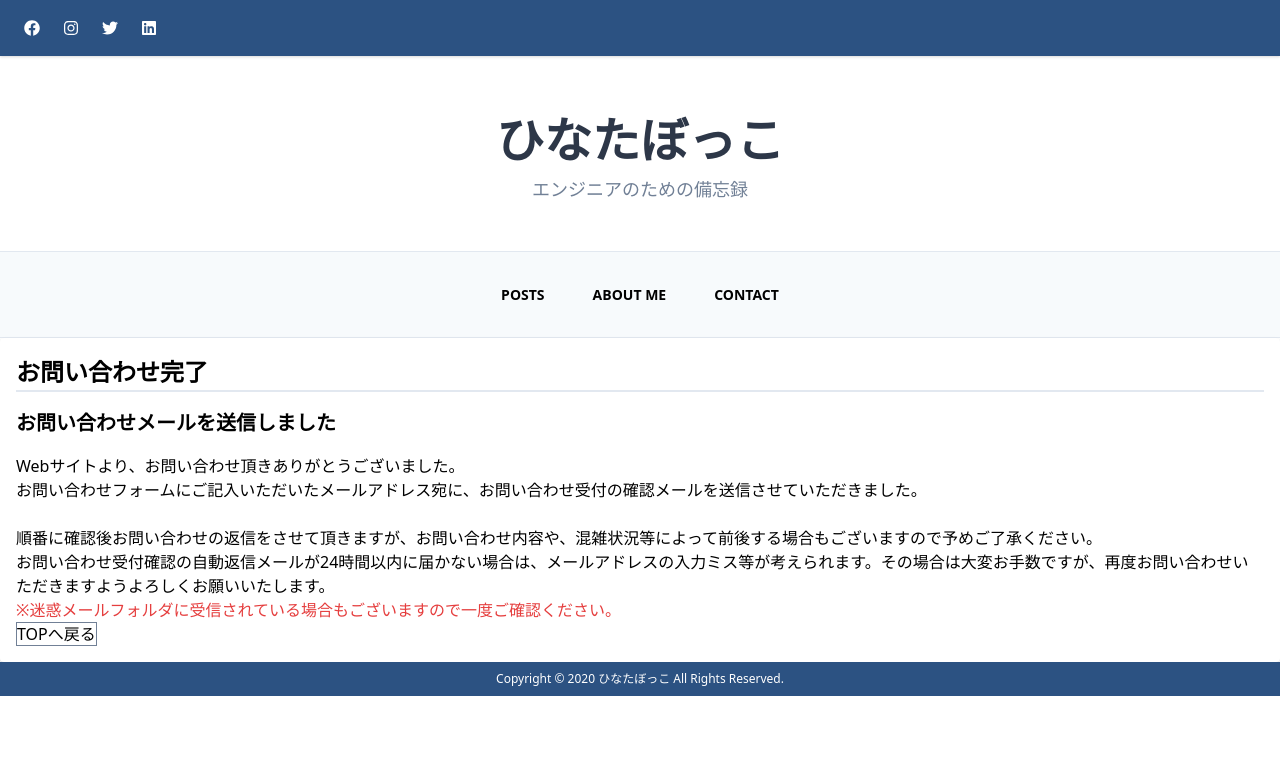
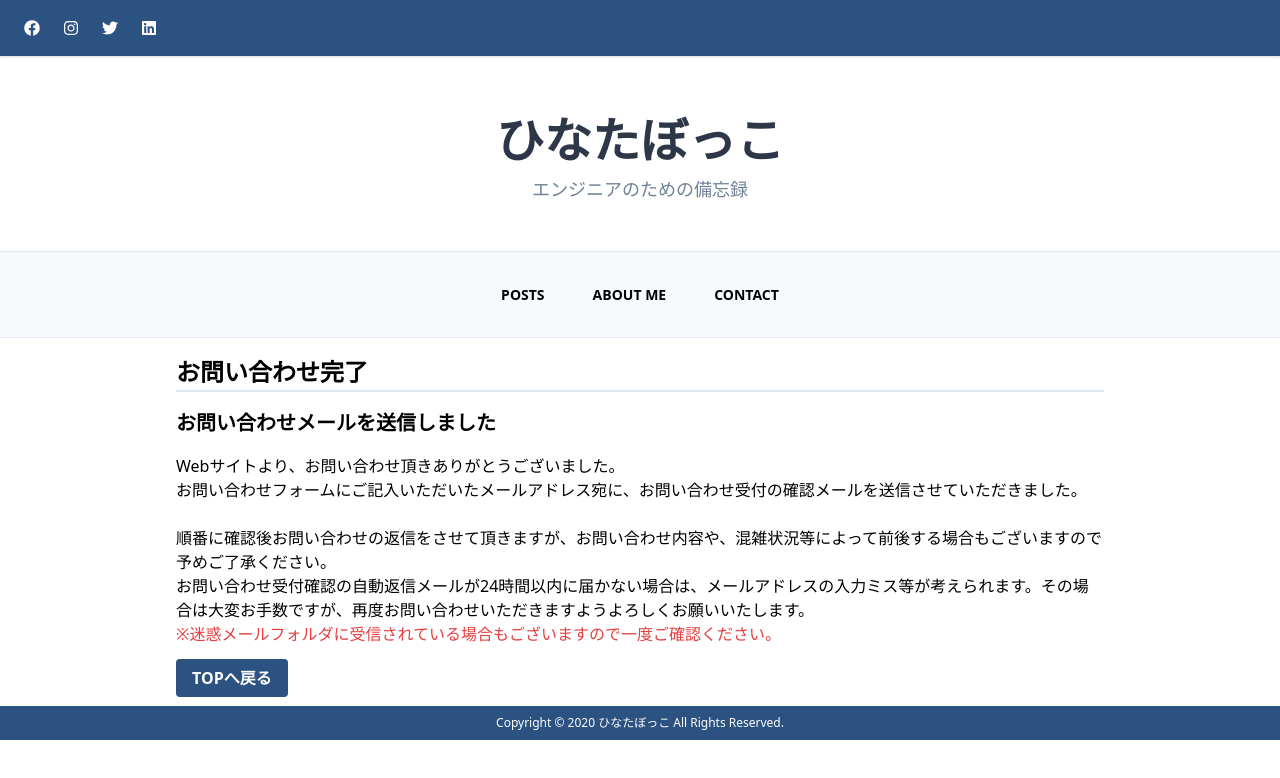
Before and after one commit to kagepedia/homepage, a Next.js app: page /contact/thanks in a window 1280 px wide. Shown: the top 778 px of the page. Built offline with nearby package versions, Linux system fonts and the light colour scheme.

Commit message:
スタイル調整

```diff
--- a/components/atom/PostDetail.js
+++ b/components/atom/PostDetail.js
@@ -31,7 +31,7 @@ const PostDetail = ({ img_url, img_alt, title, publishDate, discription, body, s
     <div className="bg-white rounded-b p-4 flex flex-col justify-between leading-normal">
       <h2 className="text-center">{title}</h2>
       <p className="text-center">投稿日時：{publishDate}</p>
-      <img className="md:w-1/2 md:mx-auto my-4" src={img_url} alt={img_alt}></img>
+      <img className="md:mx-auto my-4" src={img_url} alt={img_alt}></img>
       <p className="whitespace-pre-line text-center">{discription}</p>
       <div className="markdown mt-5 md:mx-6 lg:mx-48" dangerouslySetInnerHTML={{ __html: md.render(body) }}></div>
     </div>
--- a/components/atom/PostList.js
+++ b/components/atom/PostList.js
@@ -3,11 +3,11 @@ import { FontAwesomeIcon } from '@fortawesome/react-fontawesome';
 import { faHistory } from '@fortawesome/free-solid-svg-icons';
 
 const PostListTop = ({ img_url, img_alt, title, publishDate, discription, slug }) => (
-  <div>
-    <article className="flex shadow my-4">
+  <div className="w-full">
+    <article className="flex shadow my-4 hover:bg-gray-100">
       <Link href={'/posts/' + slug} as={'/posts/' + slug}>
-        <a className="md:flex items-center hover:bg-gray-100">
-          <div className="w-2/6">
+        <a className="md:flex items-center">
+          <div className="md:w-2/6">
             <img src={img_url} alt={img_alt} />
           </div>
           <div className="flex flex-col justify-start p-6">
@@ -17,7 +17,7 @@ const PostListTop = ({ img_url, img_alt, title, publishDate, discription, slug }
               </span>
               {publishDate}
             </p>
-            <p className="text-3xl font-bold pb-4">{title}</p>
+            <p className="text-2xl font-bold pb-4">{title}</p>
             <p className="pb-6">{discription}</p>
           </div>
         </a>
--- a/pages/contact/form.js
+++ b/pages/contact/form.js
@@ -74,7 +74,7 @@ const Form = () => {
     <div>
       <Head title={'お問い合わせ（入力）'} url={'https://kagepedia.com/contact/form'} />
       <Header />
-      <div className="p-8 mt-6 lg:mt-0 rounded shadow bg-white">
+      <div className="p-8 mt-6 lg:mt-0 md:w-9/12 md:ml-24 lg:ml-40">
         <h1 className="text-2xl font-bold">お問い合わせフォーム</h1>
         <p className="text-gray-800 mb-10">当WEBサイトについてのお問い合わせ等、ご意見をお待ちしています。</p>
         <form onSubmit={handleSubmit}>
--- a/pages/contact/thanks.js
+++ b/pages/contact/thanks.js
@@ -6,7 +6,7 @@ const Thanks = () => (
   <div>
     <Head title={'お問い合わせ（完了）'} url={'https://kagepedia.com/contact/thanks'} />
     <Header />
-    <div className="p-4 bg-white rounded shadow">
+    <div className="p-4 lg:ml-40 lg:w-9/12">
       <h1 className="text-2xl font-bold border-b-2">お問い合わせ完了</h1>
       <h2 className="text-xl font-semibold my-4">お問い合わせメールを送信しました</h2>
       <p>
@@ -21,9 +21,11 @@ const Thanks = () => (
         <br />
         <span className="text-red-600">※迷惑メールフォルダに受信されている場合もございますので一度ご確認ください。</span>
       </p>
-      <a href="/" className="border-solid border border-gray-600 hover:text-white hover:bg-black h-12 w-32">
-        TOPへ戻る
-      </a>
+      <div className="mt-5 items-center">
+        <a href="/" className="bg-blue-800 hover:bg-blue-900 text-white font-bold py-2 px-4 rounded">
+          TOPへ戻る
+        </a>
+      </div>
     </div>
     <Footer />
   </div>
```
